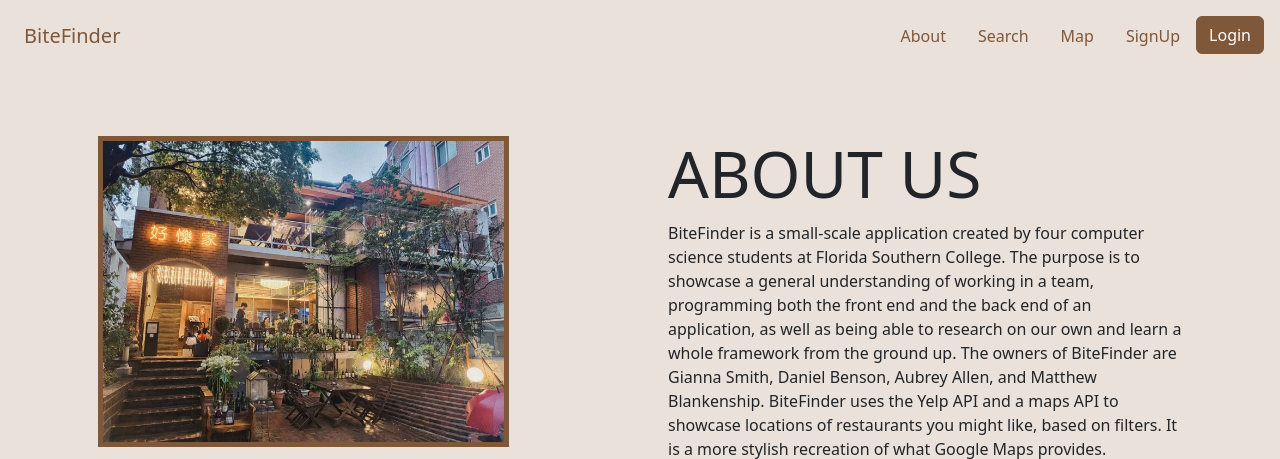
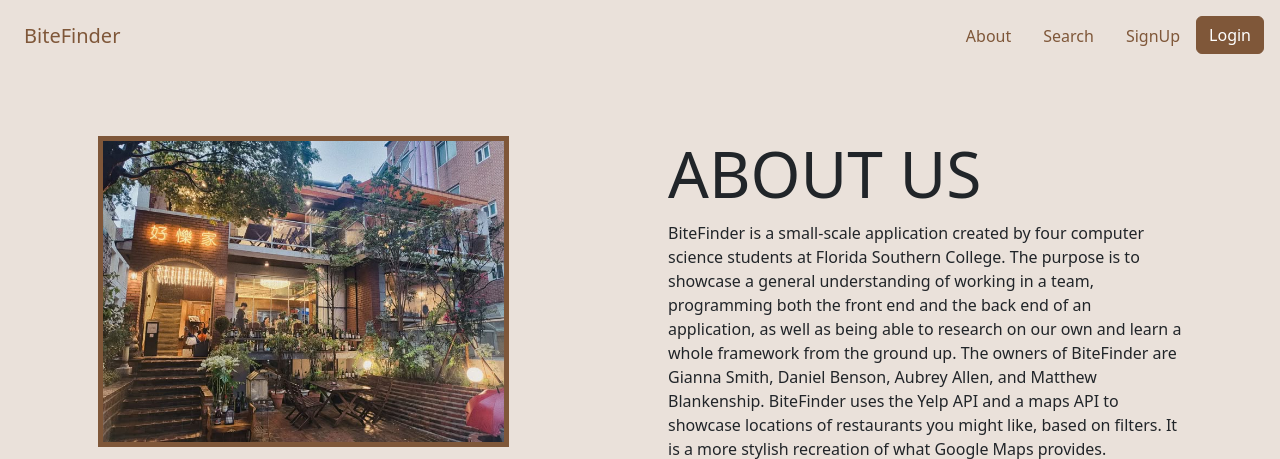
Before and after one commit to aallen764/Restaurant-Software, a Django app: page /about/ in a window 1280 px wide. Shown: the top 459 px of the page. Run offline with Django 5.2, Linux system fonts and the light colour scheme; some libraries are stand-ins or nearby versions.

Commit message:
removed map-page link from navbar to prevent errors.

```diff
--- a/restaurantSoftware/templates/base.html
+++ b/restaurantSoftware/templates/base.html
@@ -44,9 +44,6 @@
                             </li>
                             <li class = "nav-item">
                               <a class = "nav-link mx-2 brown" href = "{% url 'search.index' %}">Search</a>
-                            </li>
-                            <li class = "nav-item">
-                              <a class = "nav-link mx-2 brown" href = "{% url 'map.index' %}">Map</a>
                             </li>
                             <li class = "nav-item">
                             <a class = "nav-link mx-2 brown" href = "{% url 'signUp' %}">SignUp</a>
```
Also changed, not shown: db.sqlite3.
